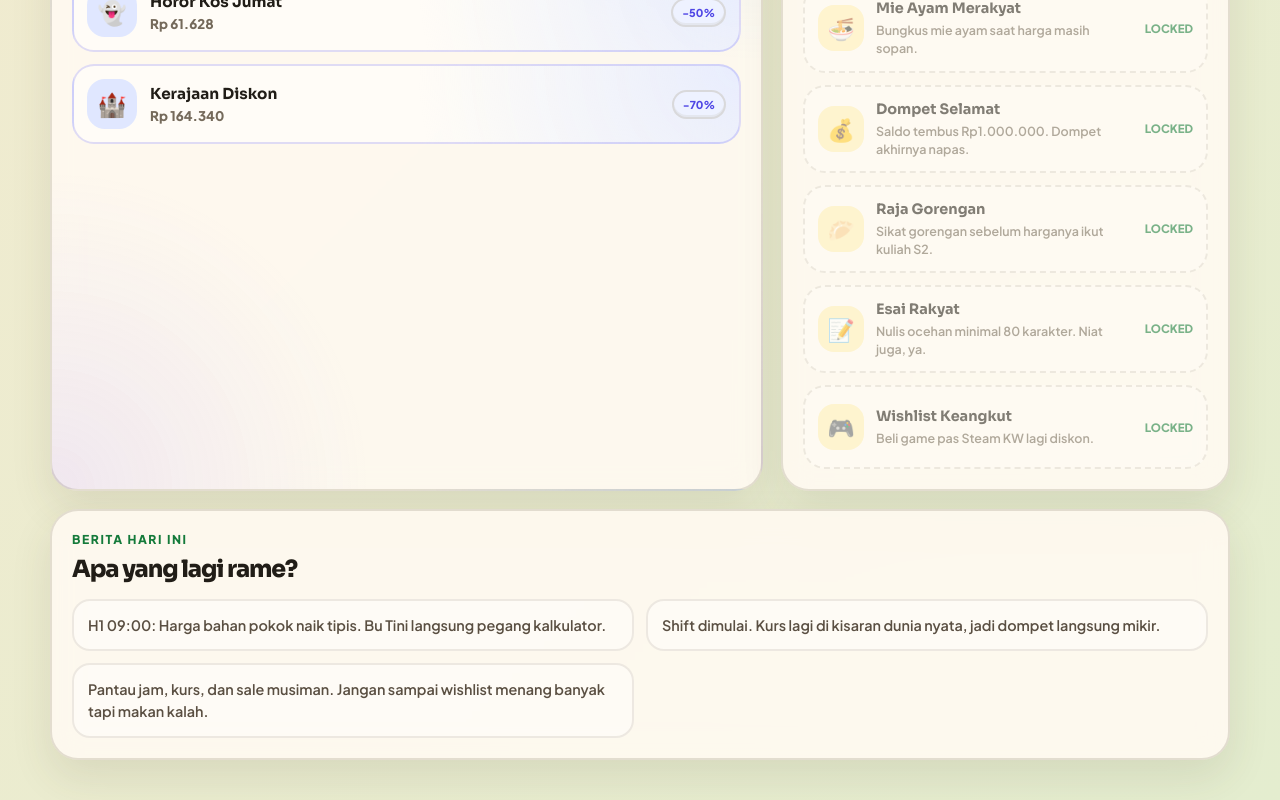
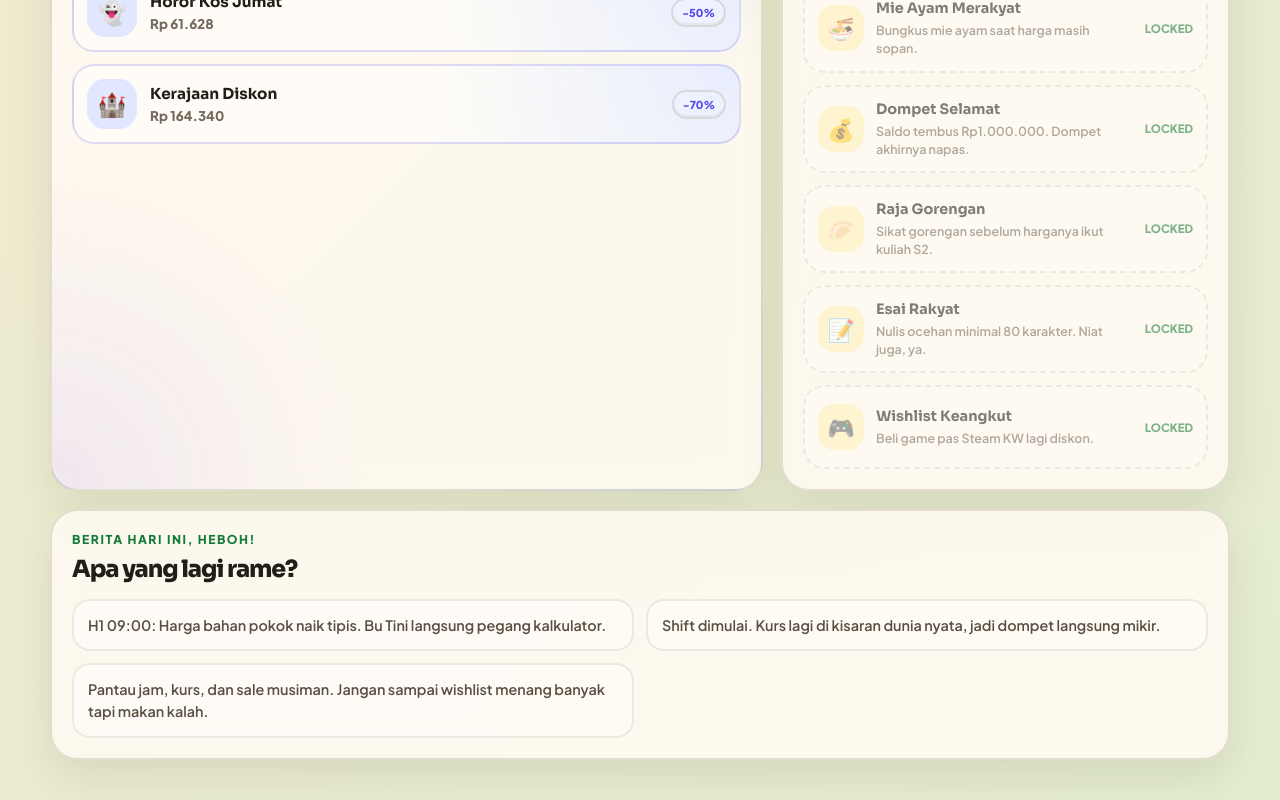
Before and after one commit to Zaidan07/rupiah-turun, a React (Vite) app: page / in a window 1280 px wide. Shown: the part 1316-2116 px from the top of the page. Built offline with nearby package versions, Linux system fonts and the light colour scheme.

Commit message:
fix(app): add text in panel header

```diff
--- a/src/App.jsx
+++ b/src/App.jsx
@@ -1276,7 +1276,7 @@ export default function App() {
         <article className="panel log-panel">
           <div className="panel-header">
             <div>
-              <p className="eyebrow">berita hari ini</p>
+              <p className="eyebrow">berita hari ini, Heboh!</p>
               <h2>Apa yang lagi rame?</h2>
             </div>
           </div>
```
